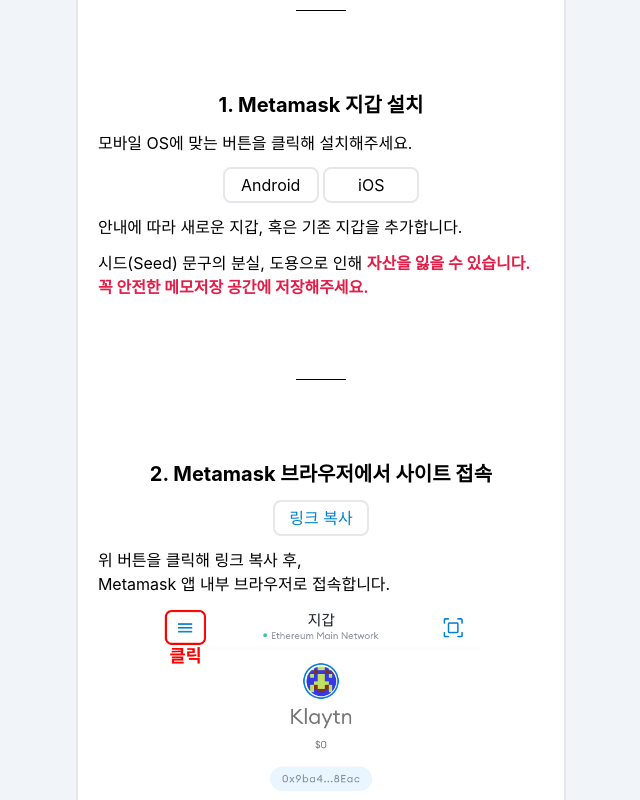
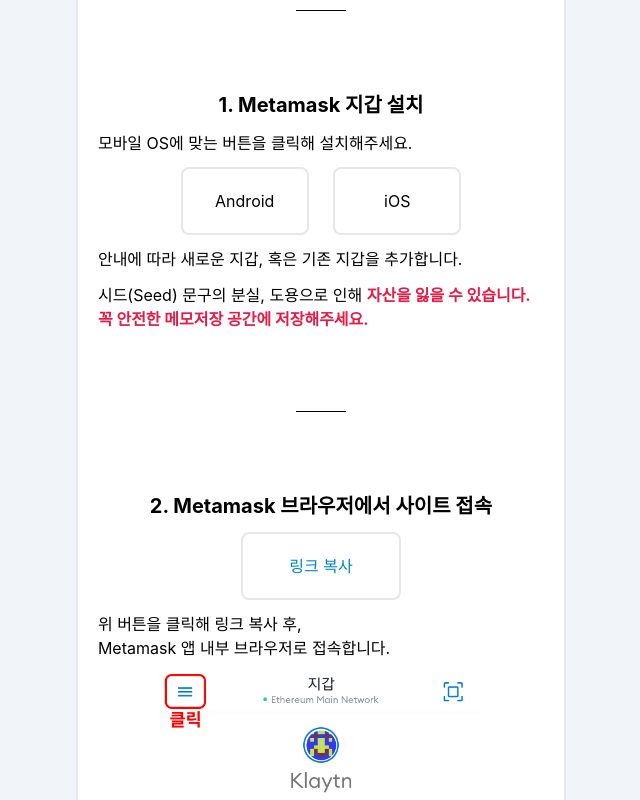
Before and after one commit to areb0s/Metamask_install_page, a Svelte app: page / in a window 1280 px wide. Shown: the part 460-1260 px from the top of the page, without its empty margins (319-959 px from the left). Built offline with nearby package versions, Linux system fonts and the light colour scheme.

Commit message:
button size up

```diff
--- a/src/App.svelte
+++ b/src/App.svelte
@@ -73,11 +73,11 @@
 		<p>모바일 OS에 맞는 버튼을 클릭해 설치해주세요.</p>
 		<div class="my-3 mx-auto">
 			<button
-				class="border-solid border-2 rounded-lg p-1 w-24"
+				class="border-solid border-2 rounded-lg py-5 px-7 mr-5 w-32"
 				on:click={goGooglePlay}>Android</button
 			>
 			<button
-				class="border-solid border-2 rounded-lg p-1 w-24"
+				class="border-solid border-2 rounded-lg py-5 px-7 w-32"
 				on:click={goAppstore}>iOS</button
 			>
 		</div>
@@ -96,7 +96,7 @@
 			2. Metamask 브라우저에서 사이트 접속
 		</p>
 		<button
-			class="my-3 mx-auto border-solid border-2 rounded-lg p-1 w-24 text-sky-600"
+			class="my-3 mx-auto border-solid border-2 rounded-lg py-5 px-7 w-40 text-sky-600"
 			on:click={copylink}>링크 복사</button
 		>
 		<p>위 버튼을 클릭해 링크 복사 후,</p>
@@ -119,12 +119,12 @@
 			>
 			{#if !walletState}
 				<button
-					class="my-3 mx-auto border-solid border-2 rounded-lg p-1 w-24"
+					class="my-3 mx-auto border-solid border-2 rounded-lg py-5 px-7 w-40"
 					on:click={connnectWallet}>지갑 연결</button
 				>
 			{:else}
 				<button
-					class="my-3 mx-auto border-solid border-2 rounded-lg p-1 w-44"
+					class="my-3 mx-auto border-solid border-2 rounded-lg py-5 px-7 w-50"
 					on:click={addKlaytnChain}>Klaytn Network 추가</button
 				>
 			{/if}
```
